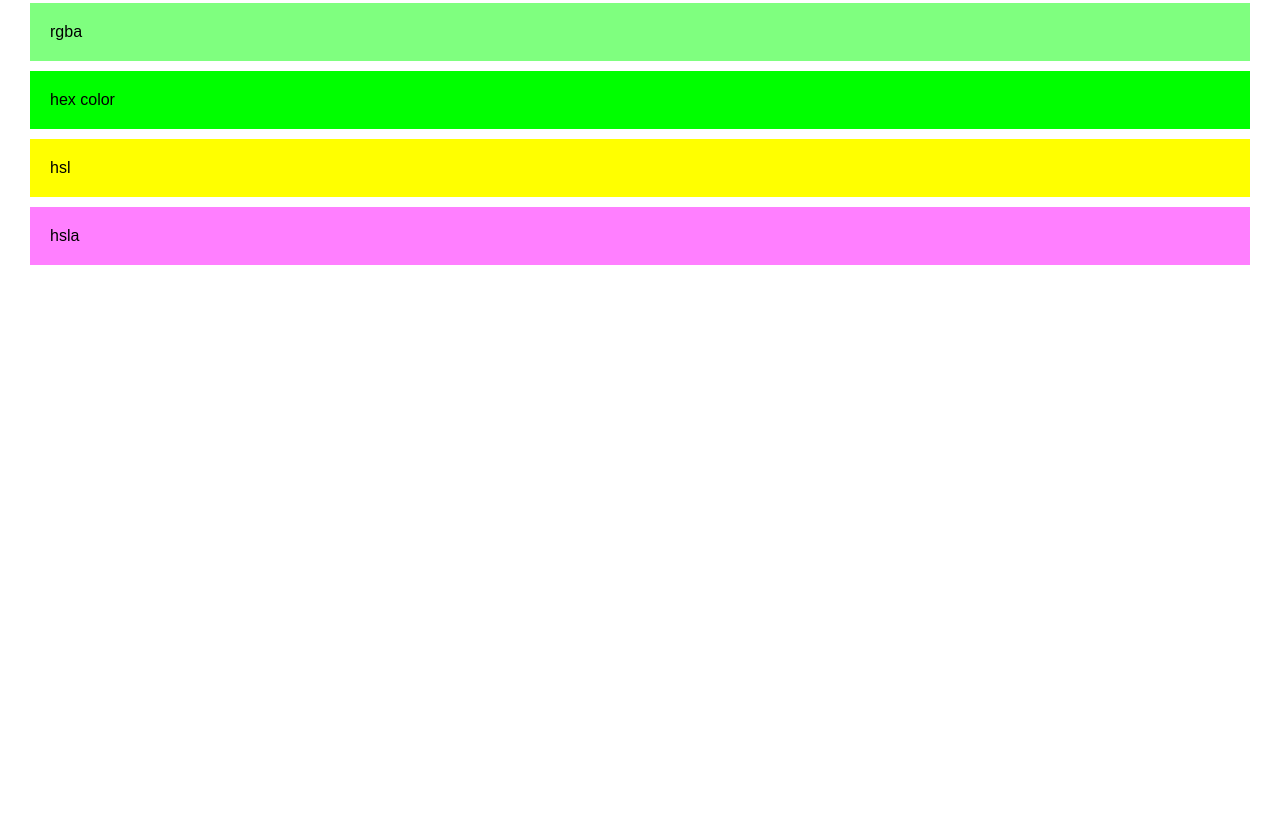
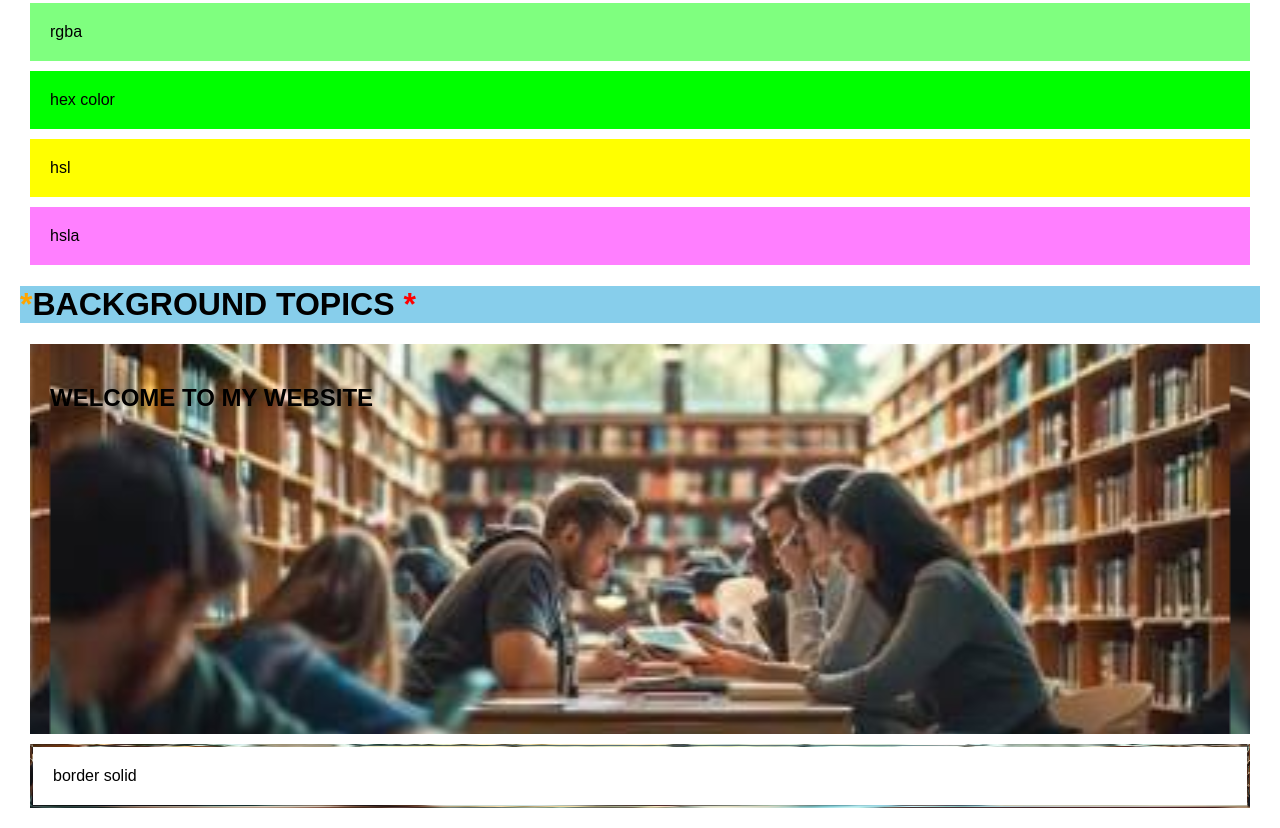
Before and after one commit to malarvizhi31/html, a plain HTML site: page htmlcss.html in a window 1280 px wide. Shown: the part 1998-2826 px from the top of the page. Before the commit the page ends 2283 px from the top, so only its background shows below. Drawn offline with Linux system fonts and the light colour scheme.

Commit message:
Add HTML files

```diff
--- a/htmlcss.html
+++ b/htmlcss.html
@@ -203,6 +203,26 @@ div{
     padding:20px;
     margin:10px;
 }
+ h1{
+    background-color: skyblue;
+ }
+ .i{
+    background-image: url(image.jpg);
+    height: 350px;
+    background-repeat:repeat;
+    background-position:center;
+    background-size:cover;
+    background-attachment:fixed;
+    background-origin:content-box;
+ }
+ .box1{
+
+    border-style: dotted;
+    border-color: blueviolet;
+    border-width: medium;
+    border-image: url( image.jpg) 30 stretch ;
+    border-radius: 50px;
+ }
 
 </style>
 </head>
@@ -303,6 +323,11 @@ div{
   <div class="hsl">hsl</div>
   <div class="hsla">hsla</div>
 
+  <h1>background topics </h1>
+  <div class="i">
+    <h2>welcome to my website</h2>
+  </div>
+ <div class =box1>border solid</div>
 
 
         </style>
```
